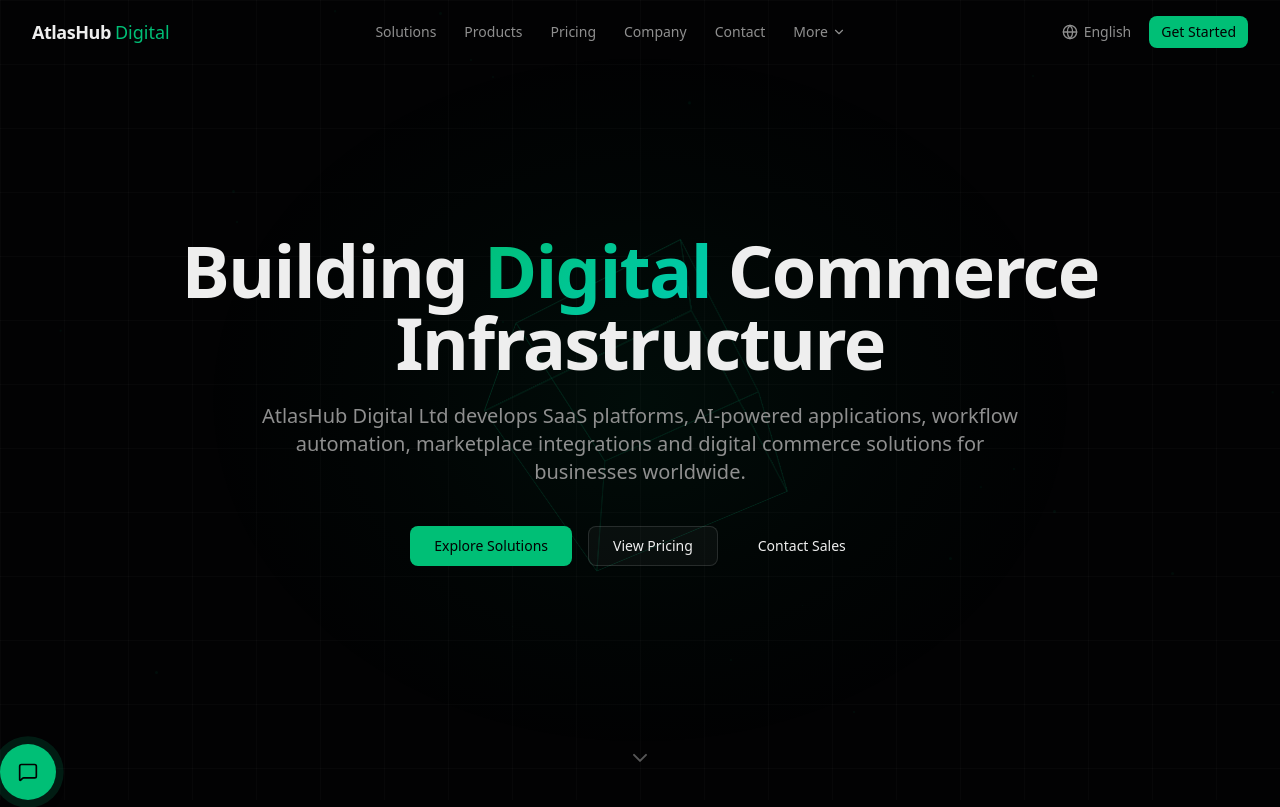
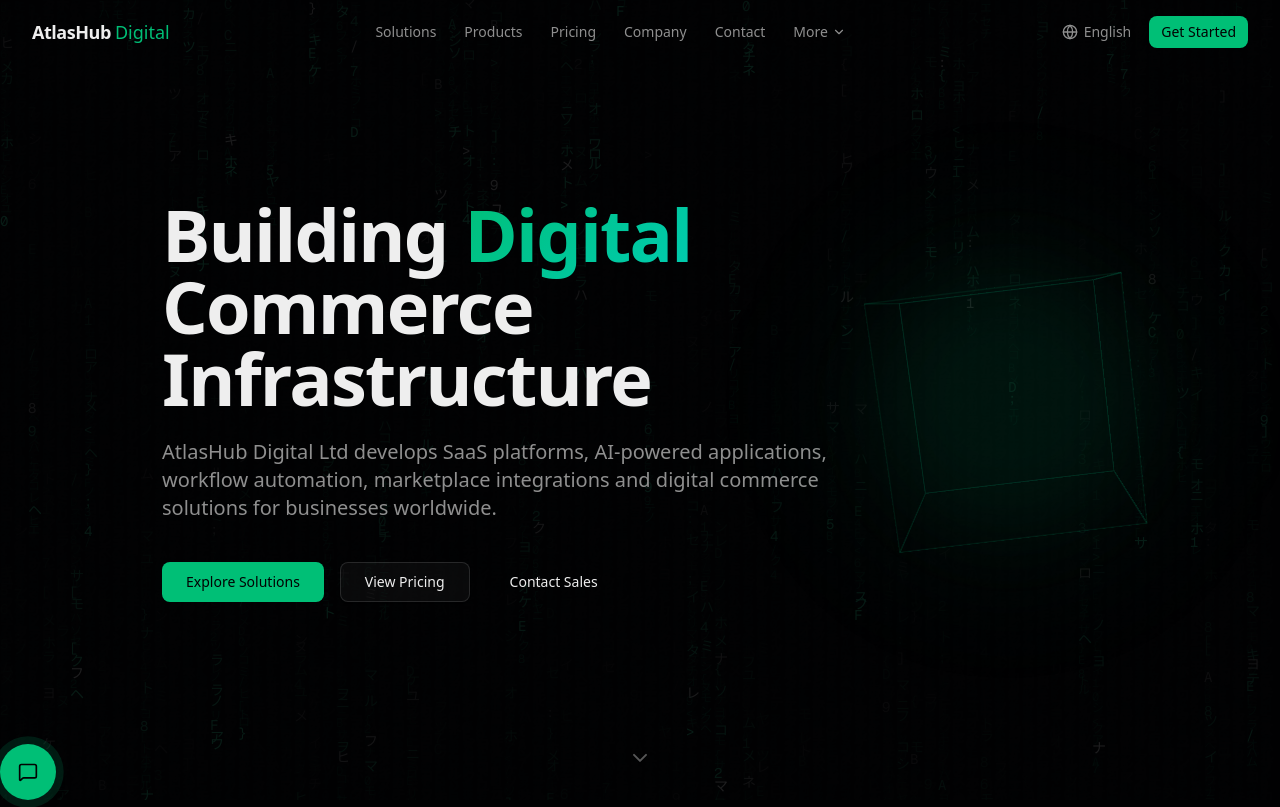
Before and after one commit to nexflowx-hub/atlashub.digital-frontend, a Next.js app: page / in a window 1280 px wide. Shown: the top 807 px of the page. Built offline with nearby package versions, Linux system fonts and the light colour scheme.

Commit message:
dee77ddb-85f1-40a2-aa9c-5b539e15fff5

```diff
--- a/next.config.ts
+++ b/next.config.ts
@@ -1,12 +1,14 @@
 import type { NextConfig } from "next";
 
 const nextConfig: NextConfig = {
-  /* Vercel handles output automatically */
   images: {
     formats: ["image/avif", "image/webp"],
   },
   poweredByHeader: false,
   reactStrictMode: true,
+  allowedDevOrigins: [
+    "preview-chat-b1b9dcba-380e-4c69-a07c-477ad7f5fd31.space-z.ai",
+  ],
 };
 
 export default nextConfig;
--- a/src/app/layout.tsx
+++ b/src/app/layout.tsx
@@ -1,4 +1,4 @@
-import type { Metadata } from "next";
+import type { Metadata, Viewport } from "next";
 import { Geist, Geist_Mono } from "next/font/google";
 import { ThemeProvider } from "next-themes";
 import "./globals.css";
@@ -70,14 +70,15 @@
       "max-snippet": -1,
     },
   },
-  viewport: {
-    width: "device-width",
-    initialScale: 1,
-    maximumScale: 5,
-  },
   formatDetection: {
     telephone: false,
   },
+};
+
+export const viewport: Viewport = {
+  width: "device-width",
+  initialScale: 1,
+  maximumScale: 5,
 };
 
 const jsonLd = {
--- a/src/components/atlashub/animated-background.tsx
+++ b/src/components/atlashub/animated-background.tsx
@@ -1,147 +1,120 @@
 'use client';
 
-import { motion } from 'framer-motion';
-import { useMemo } from 'react';
+import { useEffect, useRef } from 'react';
 
 /**
- * Premium animated background with 3D wireframe cube,
- * floating particles, grid pattern overlay, and emerald radial glow.
- * Designed to sit behind hero content – subtle, not distracting.
+ * Canvas-based falling letters/symbols animation (digital rain style).
+ * Adapted from iahub360 matrix-bg concept with AtlasHub emerald theme.
+ * Renders katakana, digits, hex letters, and programming symbols
+ * falling across the full viewport as a subtle background texture.
  */
 export function AnimatedBackground() {
-  // Generate stable particle positions on mount only
-  const particles = useMemo(() => {
-    return Array.from({ length: 24 }, (_, i) => ({
-      id: i,
-      x: Math.random() * 100,
-      y: Math.random() * 100,
-      size: Math.random() * 2 + 1,
-      duration: Math.random() * 20 + 25,
-      delay: Math.random() * 10,
-      driftX: (Math.random() - 0.5) * 40,
-      driftY: (Math.random() - 0.5) * 40,
-    }));
+  const canvasRef = useRef<HTMLCanvasElement>(null);
+
+  useEffect(() => {
+    const canvas = canvasRef.current;
+    if (!canvas) return;
+
+    const ctx = canvas.getContext('2d');
+    if (!ctx) return;
+
+    let animationId: number;
+    let columns: number;
+    let drops: number[];
+
+    const fontSize = 14;
+    const chars =
+      'アイウエオカキクケコサシスセソタチツテトナニヌネノハヒフヘホマミムメモヤユヨラリルレロワヲン0123456789ABCDEF<>/{}[];:';
+    const maxSpeed = 0.5;
+
+    // Emerald theme colors
+    const colorBright = '#34d399'; // emerald-400 – leading head
+    const colorDim = 'rgba(16, 185, 129, 0.35)'; // emerald-500 at 35%
+
+    const resize = () => {
+      if (!canvas) return;
+      canvas.width = window.innerWidth;
+      canvas.height = window.innerHeight;
+      columns = Math.floor(canvas.width / fontSize);
+      // Staggered entry – new drops start at random negative offsets
+      drops = Array(columns)
+        .fill(0)
+        .map(() => Math.random() * -100);
+    };
+
+    const draw = () => {
+      if (!canvas || !ctx) return;
+
+      // Semi-transparent overlay creates trail/fade effect
+      ctx.fillStyle = 'rgba(5, 5, 5, 0.05)';
+      ctx.fillRect(0, 0, canvas.width, canvas.height);
+
+      for (let i = 0; i < columns; i++) {
+        // Skip delayed columns (negative drops) – advance but don't draw
+        if (drops[i] < 0) {
+          drops[i] += maxSpeed + Math.random() * 0.5;
+          continue;
+        }
+
+        const char = chars[Math.floor(Math.random() * chars.length)];
+        const x = i * fontSize;
+        const y = drops[i] * fontSize;
+
+        // Three-tier brightness for depth effect
+        const brightness = Math.random();
+        if (brightness > 0.95) {
+          // Bright white head – 5% chance
+          ctx.fillStyle = '#ffffff';
+          ctx.font = `${fontSize}px "Geist Mono", monospace`;
+        } else if (brightness > 0.7) {
+          // Bright emerald – 25% chance
+          ctx.fillStyle = colorBright;
+          ctx.font = `${fontSize}px "Geist Mono", monospace`;
+        } else {
+          // Dim emerald trail – 70% chance
+          ctx.fillStyle = colorDim;
+          ctx.font = `${fontSize - 2}px "Geist Mono", monospace`;
+        }
+
+        ctx.fillText(char, x, y);
+
+        // Stochastic reset to top – organic variation in stream length
+        if (y > canvas.height && Math.random() > 0.975) {
+          drops[i] = 0;
+        }
+
+        drops[i] += maxSpeed + Math.random() * 0.5;
+      }
+    };
+
+    // Initial setup
+    resize();
+
+    // Seed drops at random positions so animation is immediately visible
+    for (let i = 0; i < columns; i++) {
+      drops[i] = Math.random() * (canvas.height / fontSize);
+    }
+
+    // Start render loop
+    animationId = window.requestAnimationFrame(function loop() {
+      draw();
+      animationId = window.requestAnimationFrame(loop);
+    });
+
+    window.addEventListener('resize', resize);
+
+    return () => {
+      window.removeEventListener('resize', resize);
+      cancelAnimationFrame(animationId);
+    };
   }, []);
 
   return (
-    <div
-      className="pointer-events-none absolute inset-0 overflow-hidden"
+    <canvas
+      ref={canvasRef}
+      className="fixed inset-0 pointer-events-none z-0"
+      style={{ opacity: 0.12 }}
       aria-hidden="true"
-    >
-      {/* Subtle emerald radial glow */}
-      <div
-        className="absolute left-1/2 top-1/2 -translate-x-1/2 -translate-y-1/2"
-        style={{
-          width: 'min(900px, 90vw)',
-          height: 'min(900px, 90vh)',
-          background:
-            'radial-gradient(ellipse at center, oklch(0.7 0.18 160 / 6%) 0%, oklch(0.7 0.18 160 / 2%) 40%, transparent 70%)',
-          willChange: 'transform',
-          transform: 'translateZ(0)',
-        }}
-      />
-
-      {/* Grid pattern overlay */}
-      <div className="grid-pattern absolute inset-0 opacity-60" />
-
-      {/* Floating particle dots – CSS-driven, GPU-accelerated */}
-      <div className="absolute inset-0">
-        {particles.map((p) => (
-          <motion.span
-            key={p.id}
-            className="absolute rounded-full bg-emerald-500/20"
-            style={{
-              width: p.size,
-              height: p.size,
-              left: `${p.x}%`,
-              top: `${p.y}%`,
-              willChange: 'transform',
-            }}
-            animate={{
-              x: [0, p.driftX, 0],
-              y: [0, p.driftY, 0],
-              opacity: [0.3, 0.7, 0.3],
-            }}
-            transition={{
-              duration: p.duration,
-              repeat: Infinity,
-              ease: 'easeInOut',
-              delay: p.delay,
-            }}
-          />
-        ))}
-      </div>
-
-      {/* 3D Wireframe Cube – centred, subtle, emerald-tinted edges */}
-      <div className="absolute left-1/2 top-1/2 -translate-x-1/2 -translate-y-1/2">
-        <motion.div
-          className="relative"
-          style={{
-            width: 200,
-            height: 200,
-            perspective: 800,
-            willChange: 'transform',
-          }}
-        >
-          <motion.div
-            style={{
-              width: '100%',
-              height: '100%',
-              transformStyle: 'preserve-3d',
-              willChange: 'transform',
-            }}
-            animate={{
-              rotateX: [0, 360],
-              rotateY: [0, 360],
-            }}
-            transition={{
-              duration: 40,
-              repeat: Infinity,
-              ease: 'linear',
-            }}
-          >
-            {/* 6 cube faces as wireframe borders */}
-            {/* Front face */}
-            <div
-              className="absolute inset-0 border border-emerald-500/15"
-              style={{ transform: 'translateZ(100px)' }}
-            />
-            {/* Back face */}
-            <div
-              className="absolute inset-0 border border-emerald-500/10"
-              style={{ transform: 'translateZ(-100px) rotateY(180deg)' }}
-            />
-            {/* Right face */}
-            <div
-              className="absolute inset-0 border border-emerald-500/12"
-              style={{
-                transform: 'rotateY(90deg) translateZ(100px)',
-              }}
-            />
-            {/* Left face */}
-            <div
-              className="absolute inset-0 border border-emerald-500/12"
-              style={{
-                transform: 'rotateY(-90deg) translateZ(100px)',
-              }}
-            />
-            {/* Top face */}
-            <div
-              className="absolute inset-0 border border-emerald-500/12"
-              style={{
-                transform: 'rotateX(90deg) translateZ(100px)',
-              }}
-            />
-            {/* Bottom face */}
-            <div
-              className="absolute inset-0 border border-emerald-500/10"
-              style={{
-                transform: 'rotateX(-90deg) translateZ(100px)',
-              }}
-            />
-          </motion.div>
-        </motion.div>
-      </div>
-    </div>
+    />
   );
 }
--- a/src/components/atlashub/hero-section.tsx
+++ b/src/components/atlashub/hero-section.tsx
@@ -1,6 +1,6 @@
 'use client';
 
-import { useCallback } from 'react';
+import { useCallback, useMemo } from 'react';
 import { motion } from 'framer-motion';
 import { ChevronDown } from 'lucide-react';
 import { Button } from '@/components/ui/button';
@@ -8,10 +8,6 @@
 import { useAppStore } from '@/stores/app-store';
 import { smoothEase } from '@/lib/motion';
 import { AnimatedBackground } from './animated-background';
-
-/* ------------------------------------------------------------------ */
-/*  Animation variants                                                  */
-/* ------------------------------------------------------------------ */
 
 const container = {
   hidden: { opacity: 0 },
@@ -30,9 +26,14 @@
   },
 };
 
-/* ------------------------------------------------------------------ */
-/*  Component                                                          */
-/* ------------------------------------------------------------------ */
+const CUBE_FACES = [
+  { className: 'border-emerald-400/20', transform: 'translateZ(110px)' },
+  { className: 'border-emerald-500/10', transform: 'translateZ(-110px) rotateY(180deg)' },
+  { className: 'border-emerald-400/15', transform: 'rotateY(90deg) translateZ(110px)' },
+  { className: 'border-emerald-400/15', transform: 'rotateY(-90deg) translateZ(110px)' },
+  { className: 'border-emerald-400/15', transform: 'rotateX(90deg) translateZ(110px)' },
+  { className: 'border-emerald-500/10', transform: 'rotateX(-90deg) translateZ(110px)' },
+] as const;
 
 export function HeroSection() {
   const locale = useAppStore((s) => s.locale);
@@ -41,27 +42,34 @@
     document.getElementById(id)?.scrollIntoView({ behavior: 'smooth' });
   }, []);
 
-  // Split headline so we can apply gradient-text to 'Digital'
   const headlineParts = t('hero.headline', locale).split('Digital');
+
+  const cubeFaces = useMemo(
+    () =>
+      CUBE_FACES.map((face, i) => (
+        <div
+          key={i}
+          className={`absolute inset-0 border ${face.className}`}
+          style={{ transform: face.transform }}
+        />
+      )),
+    [],
+  );
 
   return (
     <section
       id="hero"
       className="relative flex min-h-screen flex-col items-center justify-center overflow-hidden px-4"
     >
-      {/* ---- Background layer (z-0) ---- */}
-      <div className="absolute inset-0 z-0">
       <AnimatedBackground />
-      </div>
 
-      {/* ---- Content layer (z-10) ---- */}
       <motion.div
         variants={container}
         initial="hidden"
         animate="show"
-        className="relative z-10 flex max-w-5xl flex-col items-center text-center"
+        className="relative z-10 mx-auto flex max-w-7xl flex-col items-center gap-12 lg:flex-row lg:gap-16 lg:items-center"
       >
-        {/* Headline */}
+        <div className="flex max-w-2xl flex-1 flex-col items-center text-center lg:items-start lg:text-left">
           <motion.h1
             variants={fadeUp}
             className="text-4xl font-bold tracking-tight md:text-6xl lg:text-7xl"
@@ -71,7 +79,6 @@
             {headlineParts[1]}
           </motion.h1>
 
-        {/* Subtitle */}
           <motion.p
             variants={fadeUp}
             className="mt-6 max-w-3xl text-lg text-muted-foreground md:text-xl"
@@ -79,10 +86,9 @@
             {t('hero.subtitle', locale)}
           </motion.p>
 
-        {/* CTA buttons */}
           <motion.div
             variants={fadeUp}
-          className="mt-10 flex flex-wrap items-center justify-center gap-4"
+            className="mt-10 flex flex-wrap items-center justify-center gap-4 lg:justify-start"
           >
             <Button size="lg" onClick={() => scrollTo('solutions')}>
               {t('hero.cta.solutions', locale)}
@@ -102,9 +108,57 @@
               {t('hero.cta.contact', locale)}
             </Button>
           </motion.div>
+        </div>
+
+        <motion.div
+          variants={fadeUp}
+          className="flex flex-shrink-0 items-center justify-center"
+        >
+          <div className="relative flex items-center justify-center">
+            <div
+              className="absolute rounded-full bg-emerald-500/5 blur-3xl"
+              style={{ width: 360, height: 360 }}
+            />
+            <div
+              className="absolute rounded-full bg-emerald-400/5 blur-2xl"
+              style={{ width: 260, height: 260 }}
+            />
+            <motion.div
+              className="relative"
+              style={{
+                width: 220,
+                height: 220,
+                perspective: 800,
+                willChange: 'transform',
+              }}
+              initial={{ opacity: 0, scale: 0.6 }}
+              animate={{ opacity: 1, scale: 1 }}
+              transition={{ duration: 1, delay: 0.4, ease: smoothEase }}
+            >
+              <motion.div
+                style={{
+                  width: '100%',
+                  height: '100%',
+                  transformStyle: 'preserve-3d',
+                  willChange: 'transform',
+                }}
+                animate={{
+                  rotateX: [0, 360],
+                  rotateY: [0, 360],
+                }}
+                transition={{
+                  duration: 30,
+                  repeat: Infinity,
+                  ease: 'linear',
+                }}
+              >
+                {cubeFaces}
+              </motion.div>
+            </motion.div>
+          </div>
+        </motion.div>
       </motion.div>
 
-      {/* ---- Bounce down arrow ---- */}
       <motion.div
         initial={{ opacity: 0 }}
         animate={{ opacity: 1 }}
```
Also changed, not shown: 1 other file (tests, documents, lock files or other folders). Lines whose indentation alone changed are shown as unchanged.
